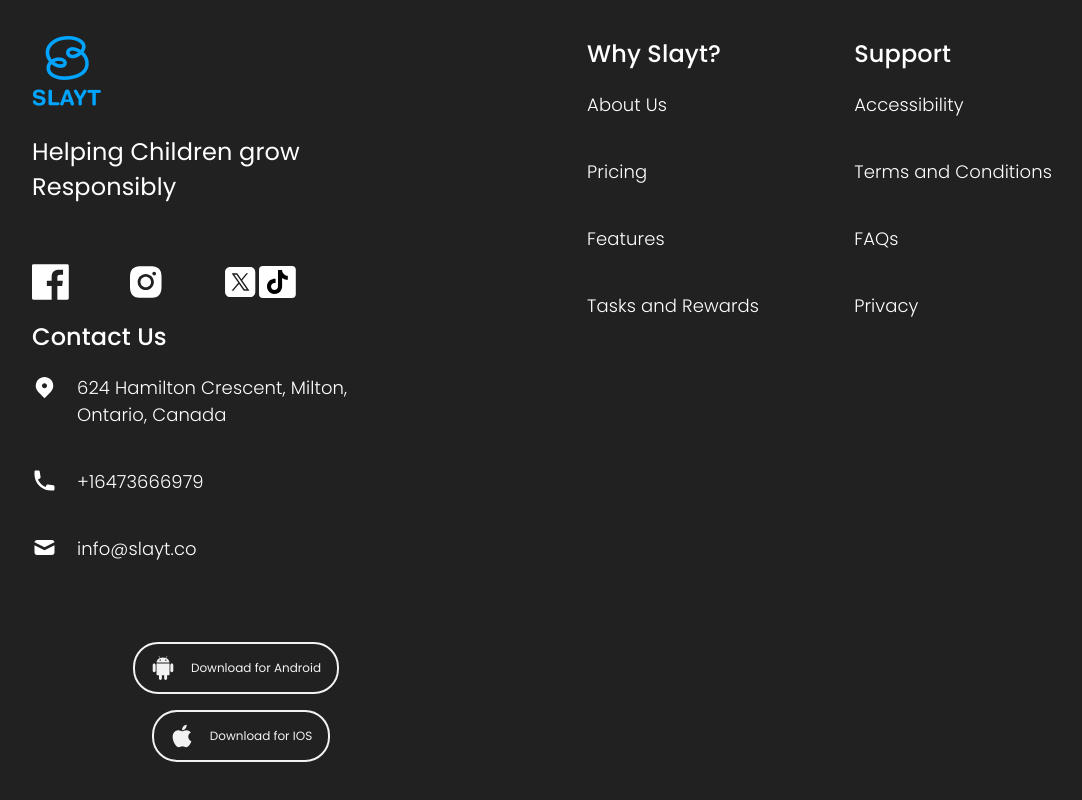
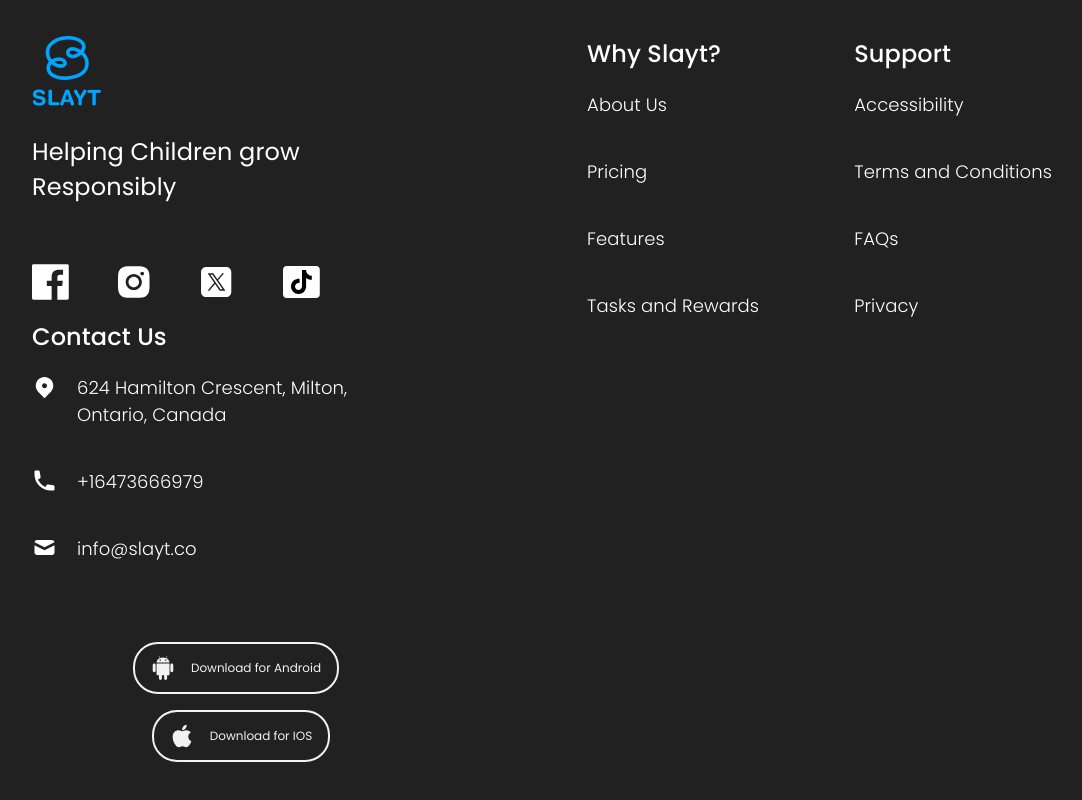
Before and after one commit to WestPay-global/slayt_web, a Next.js app: page / in a window 1280 px wide. Shown: the part 6886-7686 px from the top of the page, without its empty margins (88-1170 px from the left). Built offline with nearby package versions, Linux system fonts and the light colour scheme.

Commit message:
Update footer.module.scss

```diff
--- a/src/app/(general)/components/styles/footer.module.scss
+++ b/src/app/(general)/components/styles/footer.module.scss
@@ -36,9 +36,10 @@
                     align-items: center;
 
                     a {
-                        &:nth-child(2) {
-                            margin: 0rem 3.75rem;
-                        }
+                        // &:nth-child(3) {
+                        //     margin: 0rem 3.75rem;
+                        // }
+                        margin-right: 3rem;
                     }
                 }
             }
```
